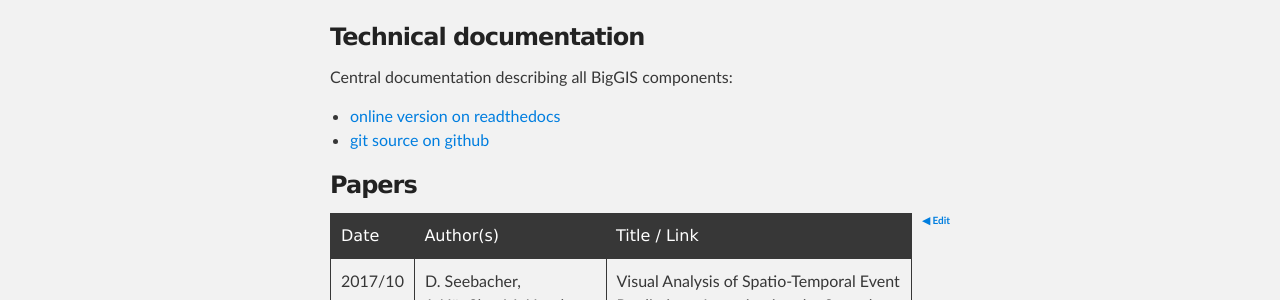
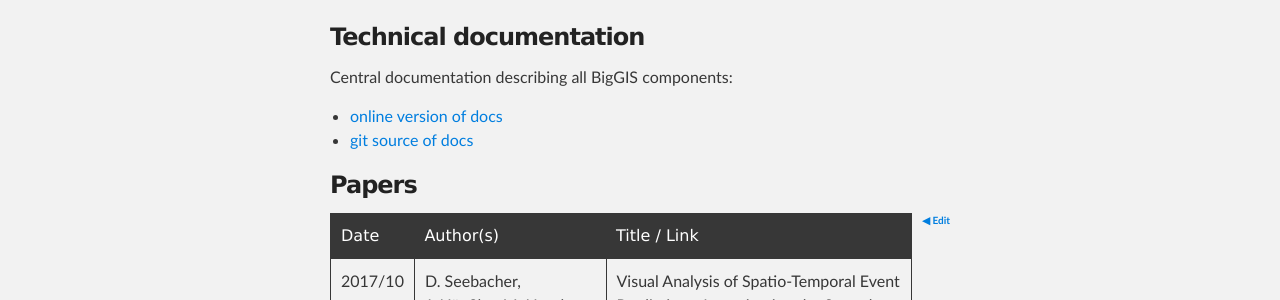
Before and after one commit to biggis-project/biggis-project.github.io, a Jekyll site: the page built from docs.md, in a window 1280 px wide and 900 px high. Shown: the part 277-577 px from the top of the window. Built offline with Jekyll 4.4.1, drawn with Linux system fonts in a browser that asks for light colours; nearby versions of some CDN libraries.

Commit message:
change link from readthedocs to gh-pages

```diff
--- a/docs.md
+++ b/docs.md
@@ -9,8 +9,8 @@
 ### Technical documentation
 Central documentation describing all BigGIS components:
 
-- [online version on readthedocs](http://biggis.readthedocs.io)
-- [git source on github](https://github.com/biggis-project/biggis-docs)
+- [online version of docs](http://biggis-project.github.io/biggis-docs)
+- [git source of docs](https://github.com/biggis-project/biggis-docs)
 
 ### Papers
 {% include list-papers.html %}
```
Also changed, not shown: docs_de.md (+2 -2 lines).
